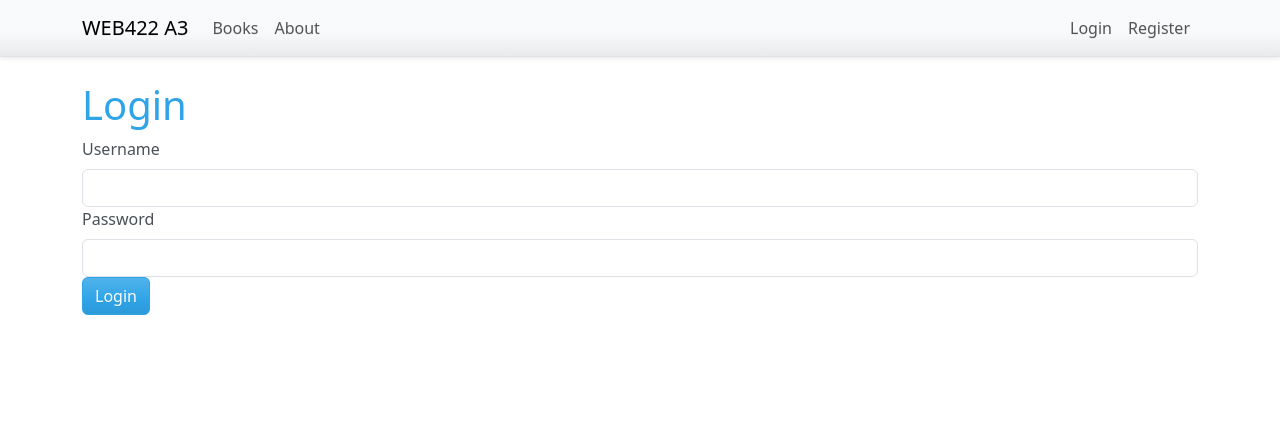
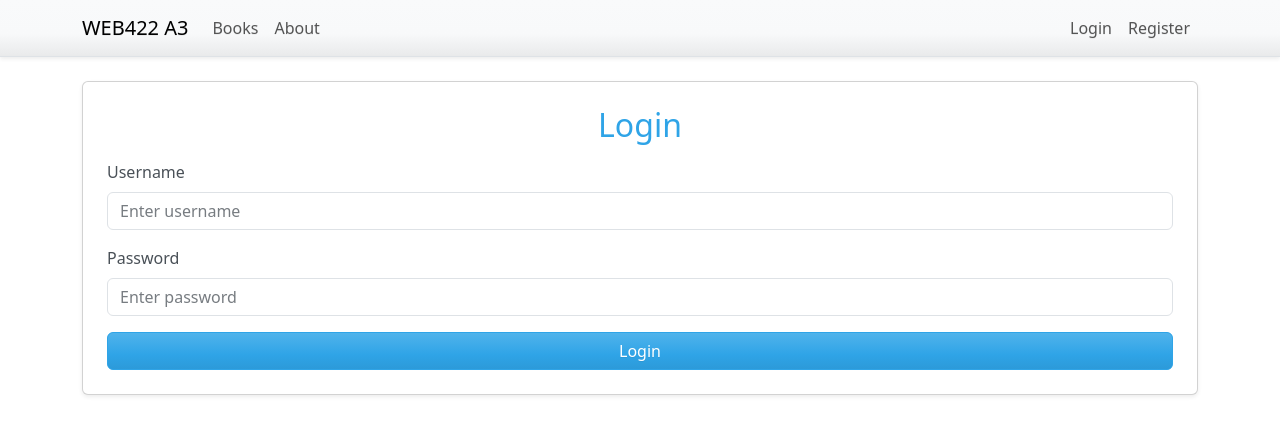
Before and after one commit to abagheri14/web422-a2-books-app, a Next.js app: page /login in a window 1280 px wide. Shown: the top 434 px of the page. Built offline with nearby package versions, Linux system fonts and the light colour scheme.

Commit message:
Update login.js

```diff
--- a/pages/login.js
+++ b/pages/login.js
@@ -1,51 +1,68 @@
+import { useForm } from "react-hook-form";
+import { useRouter } from "next/router";
+import { loginUser, setToken } from "@/lib/authenticate";
+import { Card, Button, Form } from "react-bootstrap";
 import { useState } from "react";
-import { useRouter } from "next/router";
-import { useAtom } from "jotai";
-import { favouritesAtom } from "@/store";
-import { authenticateUser } from "@/lib/authenticate";
-import { getFavourites } from "@/lib/userData";
-import { Button, Form, Alert } from "react-bootstrap";
 
 export default function Login() {
+  const { register, handleSubmit, formState: { errors } } = useForm();
   const router = useRouter();
-  const [user, setUser] = useState("");
-  const [password, setPassword] = useState("");
-  const [warning, setWarning] = useState("");
-  const [favouritesList, setFavouritesList] = useAtom(favouritesAtom);
+  const [serverError, setServerError] = useState("");
 
-  async function updateAtom() {
-    setFavouritesList(await getFavourites());
+  async function onSubmit(data) {
+    setServerError("");
+
+    try {
+      const token = await loginUser({
+        userName: data.userName,
+        password: data.password
+      });
+
+      setToken(token);
+      router.push("/favourites");
+
+    } catch (err) {
+      setServerError(err.message || "Login failed");
+    }
   }
 
-  const handleSubmit = async (e) => {
-    e.preventDefault();
-    const success = await authenticateUser(user, password);
-    if (success) {
-      await updateAtom();
-      router.push("/");
-    } else {
-      setWarning("Invalid login.");
-    }
-  };
+  return (
+    <Card className="p-4 shadow-sm">
+      <h2 className="mb-3 text-center">Login</h2>
 
-  return (
-    <>
-      <h1>Login</h1>
-      {warning && <Alert variant="danger">{warning}</Alert>}
-      <Form onSubmit={handleSubmit}>
-        <Form.Group>
+      {router.query.register === "success" && (
+        <p className="alert alert-success">Account created — please log in.</p>
+      )}
+
+      {serverError && (
+        <p className="alert alert-danger">{serverError}</p>
+      )}
+
+      <Form onSubmit={handleSubmit(onSubmit)}>
+        <Form.Group className="mb-3">
           <Form.Label>Username</Form.Label>
-          <Form.Control type="text" onChange={(e) => setUser(e.target.value)} />
+          <Form.Control
+            {...register("userName", { required: true })}
+            type="text"
+            placeholder="Enter username"
+          />
+          {errors.userName && <small className="text-danger">Username is required</small>}
         </Form.Group>
-        <Form.Group>
+
+        <Form.Group className="mb-3">
           <Form.Label>Password</Form.Label>
           <Form.Control
+            {...register("password", { required: true })}
             type="password"
-            onChange={(e) => setPassword(e.target.value)}
+            placeholder="Enter password"
           />
+          {errors.password && <small className="text-danger">Password is required</small>}
         </Form.Group>
-        <Button type="submit">Login</Button>
+
+        <div className="d-grid">
+          <Button type="submit" variant="primary">Login</Button>
+        </div>
       </Form>
-    </>
+    </Card>
   );
 }
```
